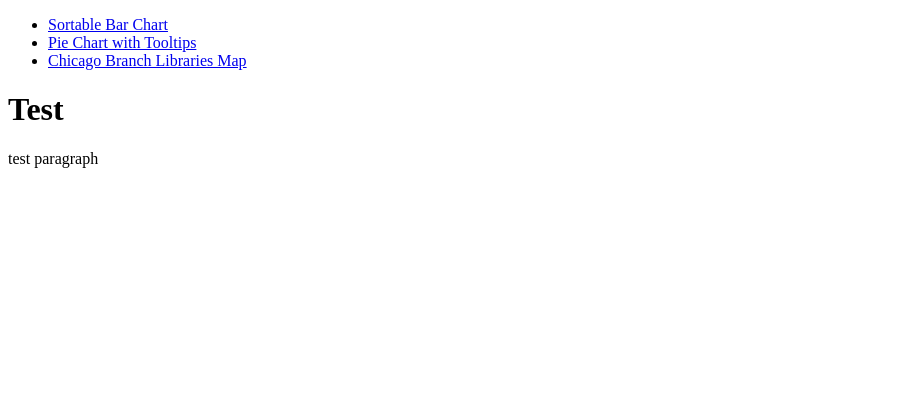
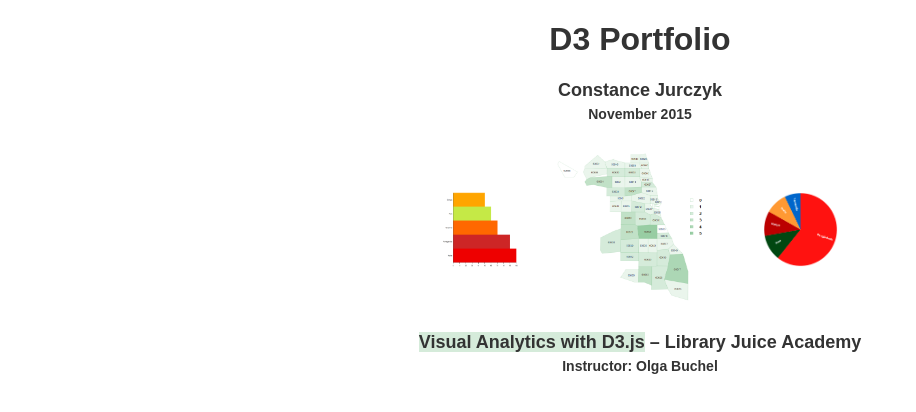
Before and after one commit to conjur26/conjur26.github.io, a plain HTML site: page index.html in a window 1280 px wide. Shown: the whole page, without its empty margins (0-916 px from the left). Drawn offline with Linux system fonts and the light colour scheme.

Commit message:
Update index.html and add nav link images

```diff
--- a/index.html
+++ b/index.html
@@ -3,19 +3,57 @@
 	<head>
 		<title>D3 Portfolio</title>
 	</head>
+	<style type="text/css">
+		body {
+			font-family: sans-serif;
+			color: #333;
+			text-align: center;
+		}
+		h2 {
+    font-size: 18px;
+    margin-bottom: 0;
+    }
+		h3 {
+    font-size: 14px;
+    margin-top: 5px;
+    }
+    h2 a {
+    	background-color: #D5EBDA;
+    	color: #333;
+    	text-decoration: none;
+    }
+    #nav {
+    	margin: 30px auto 0 auto;
+    	width: 470px;
+    	height: 150px;
+    }
+    .img-container {
+    	width: 150px;
+    	float: left;
+    }
+    #footer {
+    	margin: 30px auto 0 auto;
+    	width: 470px;
+    	clear: left;
+    }
+	</style>
 	<body>
-		<nav>
-    		<ul>
-        		<li><a href="/sortable_bar_chart.html">Sortable Bar Chart</a></li>
-	        	<li><a href="/pie_chart_with_tooltips.html">Pie Chart with Tooltips</a></li>
-        		<li><a href="/chicago_branch_libraries_map.html">Chicago Branch Libraries Map</a></li>
-    		</ul>
-		</nav>
-		<div class="test">
-    		<div class="test">
-        		<h1>Test</h1>
+
+		<div id="main">
+    		<div id="header">
+        		<h1>D3 Portfolio</h1>
+        		<h2>Constance Jurczyk</h2>
+        		<h3>November 2015	</h3>
         </div>
-				<p>test paragraph</p>
+        <div id="nav">
+        	<div class="img-container" style="margin-top: 40px;" title="Sortable bar chart"><a target="_blank" href="sortable_bar_chart.html"><img src="bar_chart.png" alt="Sortable Bar Chart" height="75" width="75" /></a></div>
+        	<div class="img-container" title="Map with tooltips"><a target="_blank" href="chicago_branch_libraries_map.html"><img src="library_map.png" alt="Chicago Branch Libraries Map" height="150" width="150" /></a></div>
+        	<div class="img-container" title="Pie chart with tooltips" style="margin-top: 40px; margin-left: 20px;"><a target="_blank" href="pie_chart_with_tooltips.html"><img src="pie_chart.png" alt="Pie Chart with Tooltips" height="75" width="75" /></a></div>
+        </div>
+        <div id="footer">
+        		<h2><a target="_blank" href="http://libraryjuiceacademy.com/104-visual-analytics.php">Visual Analytics with D3.js</a> &ndash; Library Juice Academy</h2>
+        		<h3>Instructor: Olga Buchel</h3>
+        </div>
 		</div>
 	</body>
 </html>
```
Also changed, not shown: bar_chart.png (added), library_map.png (added), pie_chart.png (added).
